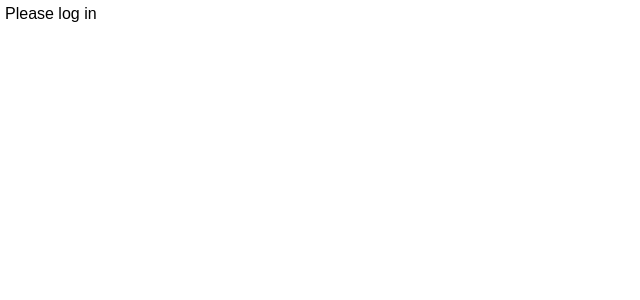
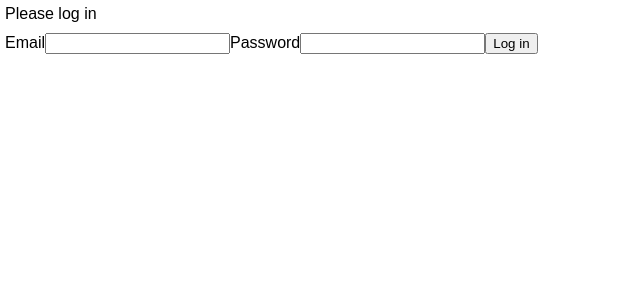
Before and after one commit to sequoian/flashcards, a React (Create React App) app in the folder react/: page /login in a window 1280 px wide. Shown: the top 300 px of the page, without its empty margins (0-640 px from the left). Built offline with nearby package versions, Linux system fonts and the light colour scheme; no server answers.

Commit message:
login presentation

```diff
--- a/react/src/js/App.js
+++ b/react/src/js/App.js
@@ -7,6 +7,7 @@ import NewDeck from './NewDeck';
 import EditDeck from './EditDeck';
 import Auth from './Auth';
 import Header from './Header'
+import Login from './Login'
 
 class App extends Component {
   constructor(props) {
@@ -101,6 +102,7 @@ class App extends Component {
           <Route path='/cards/:id' component={DeckPageContainer} />
           <Route path='/new' component={NewDeck} />
           <Route path='/edit/:id' component={EditDeck} />
+          <Route path='/login' component={Login} />
         </Switch>
       </div>
     )
--- /dev/null
+++ b/react/src/js/Login.js
@@ -0,0 +1,31 @@
+import React, { Component } from 'react';
+
+const Login = ({email, password, handleChange}) => (
+  <form>
+    <label htmlFor="email">
+      Email
+    </label>
+    <input
+      type="text"
+      name="email"
+      id="email"
+      value={email}
+      onChange={handleChange}
+    />
+    <label htmlFor="password">
+      Password
+    </label>
+    <input
+      type="password"
+      name="password"
+      id="password"
+      value={password}
+      onChange={handleChange}
+    />
+    <button type="button">
+      Log in
+    </button>
+  </form>
+)
+
+export default Login
```
